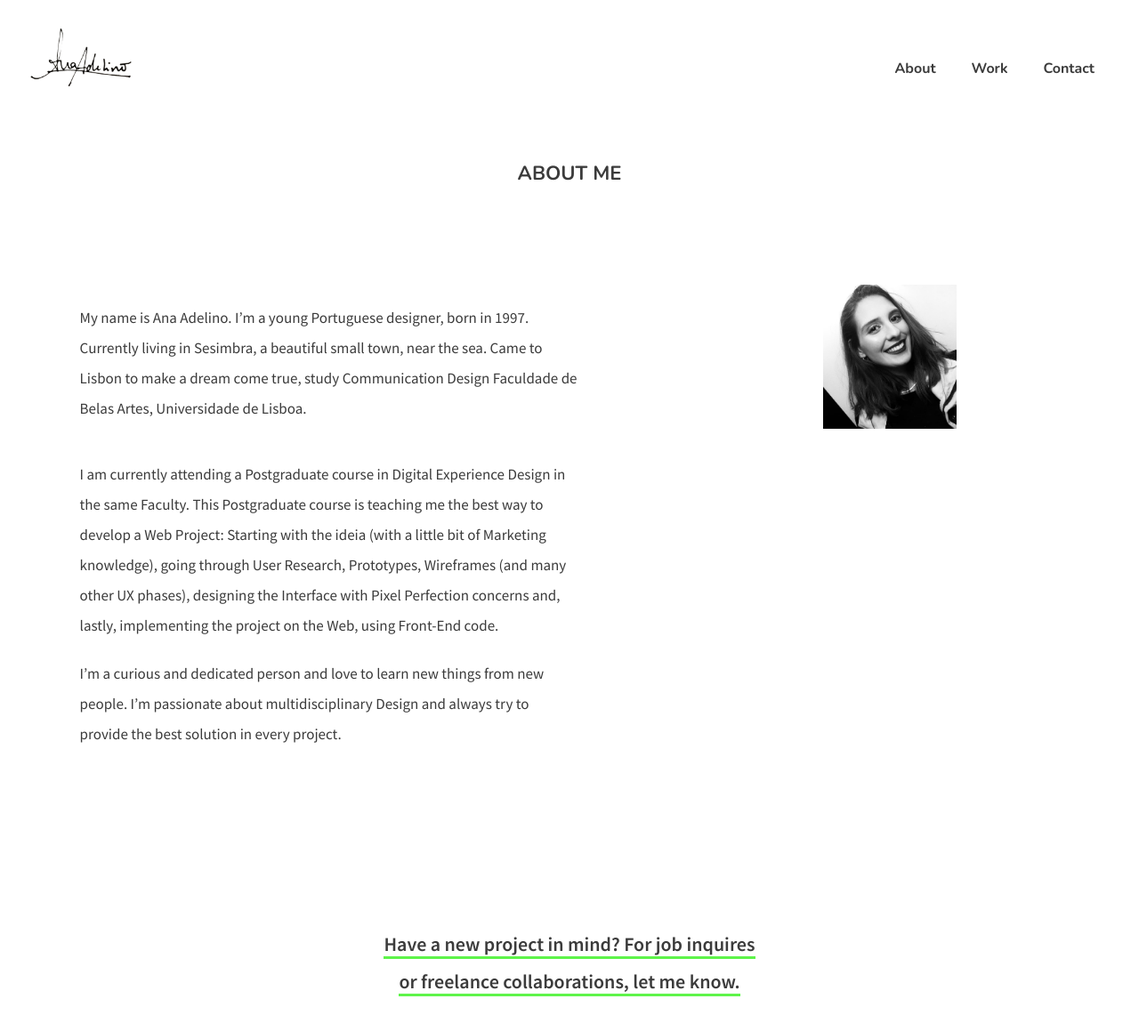
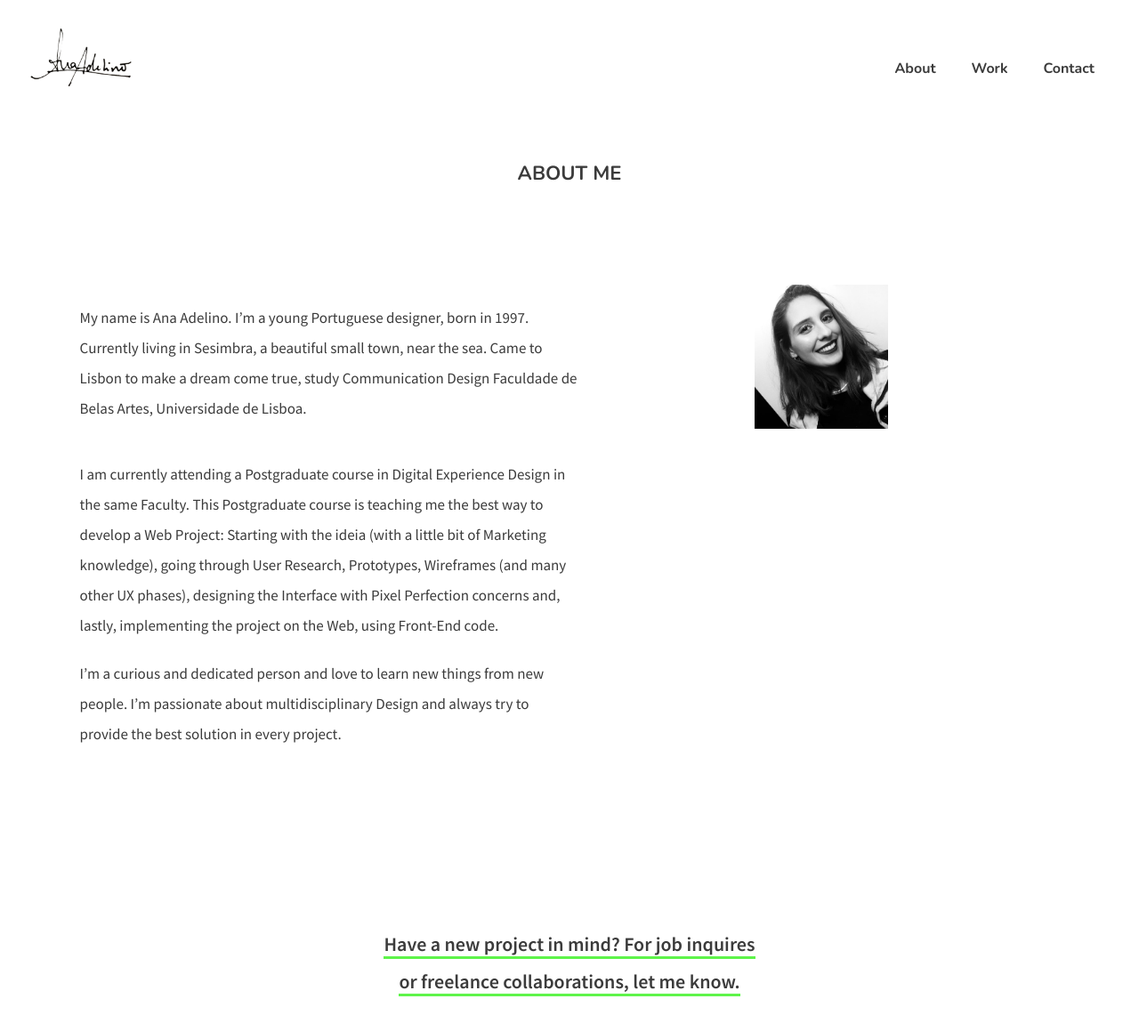
Before and after one commit to anaadelino/anaadelino.github.io, a Jekyll site: the page built from about.html, in a window 1280 px wide and 1400 px high. Shown: the top 1159 px of the window at 89% size. Built offline with Jekyll 4.4.1, drawn with Linux system fonts in a browser that asks for light colours.

Commit message:
ecrã maior

```diff
--- a/_sass/about.scss
+++ b/_sass/about.scss
@@ -208,10 +208,6 @@
 
 @media (min-width: 1224px) {
 
-    .My_picture {
-        margin: 0 0 0 25%;
-    }
-
     #About_me {
         padding-bottom: 14%;
     }
```
